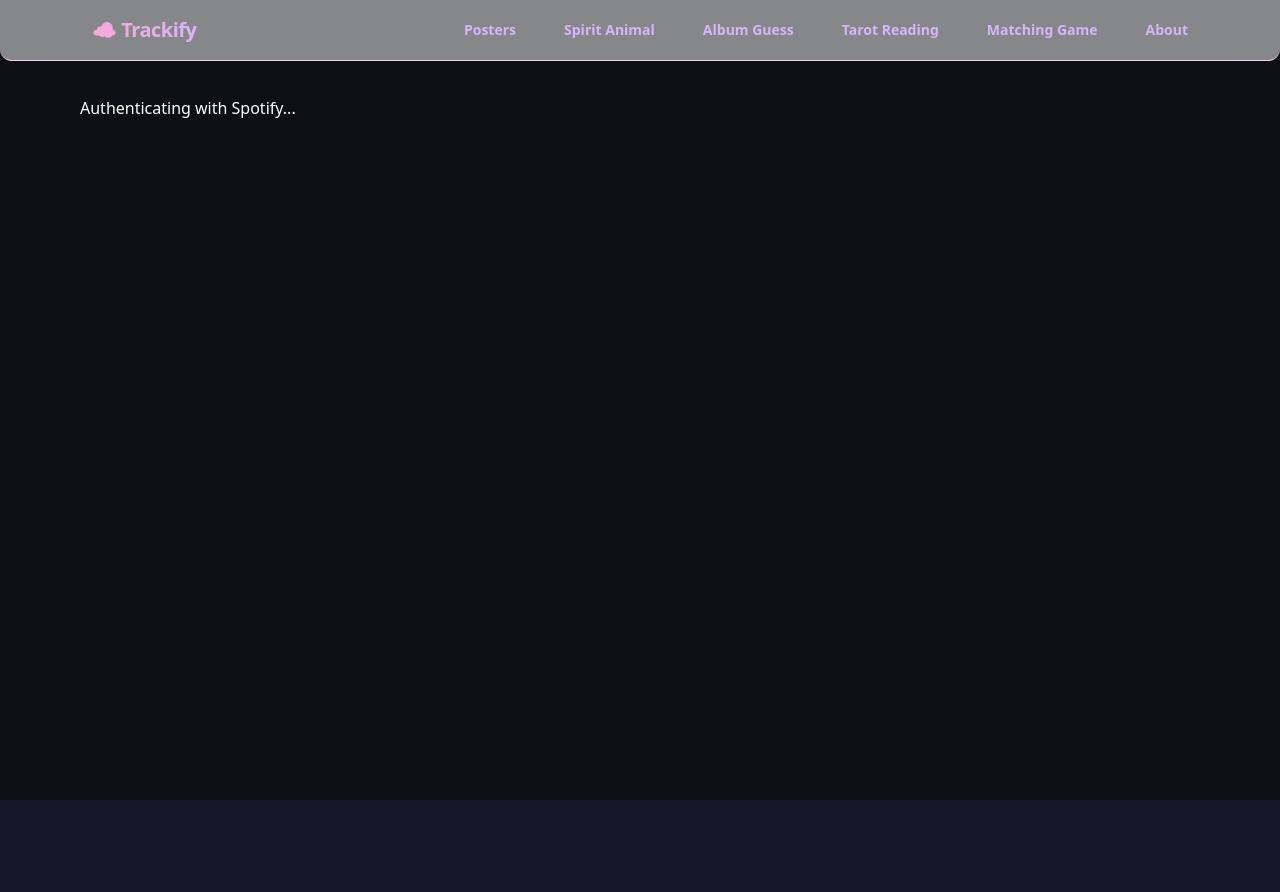
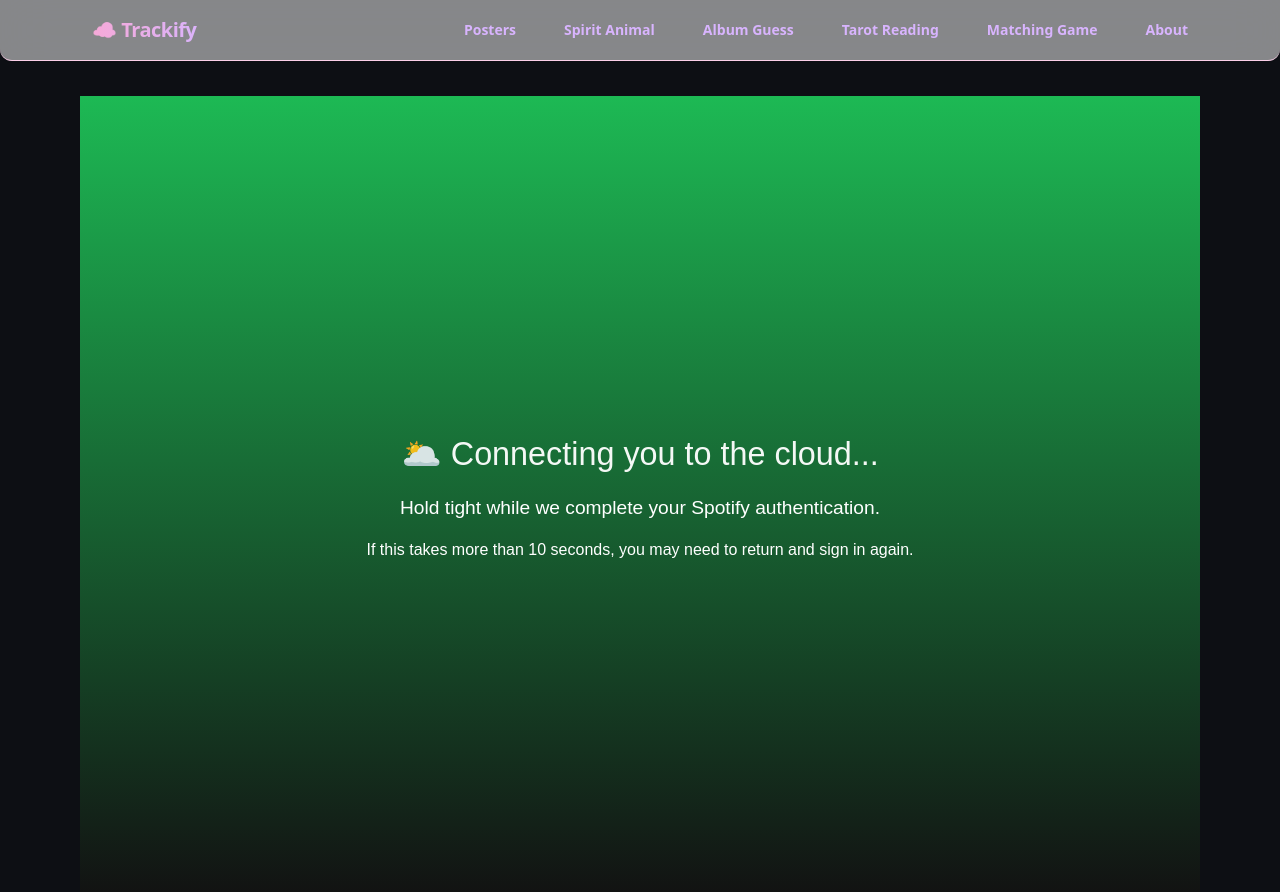
Before and after one commit to renaissancejlc/trackify, a React (Vite) app: page /callback in a window 1280 px wide. Shown: the top 892 px of the page. Before the commit the page ends 800 px from the top, so only its background shows below. Built offline with nearby package versions, Linux system fonts and the light colour scheme.

Commit message:
update callback and album game

```diff
--- a/src/pages/AlbumGuess.tsx
+++ b/src/pages/AlbumGuess.tsx
@@ -158,7 +158,7 @@ export default function AlbumGuess() {
             >
               Start Game
             </button>
-            <div className="absolute bottom-4 right-4 text-right">
+            <div className="absolute top-4 right-4 text-right z-30">
               <button
                 onClick={() => setUseArtistMode(!useArtistMode)}
                 className="px-3 py-1 bg-yellow-200 hover:bg-yellow-300 text-pink-800 rounded-full text-xs shadow-md opacity-80 hover:opacity-100 transition"
--- a/src/pages/Callback.tsx
+++ b/src/pages/Callback.tsx
@@ -41,7 +41,41 @@ const Callback = () => {
     }
   }, [navigate]);
 
-  return <p>Authenticating with Spotify...</p>;
+  return (
+    <div style={{
+      display: 'flex',
+      flexDirection: 'column',
+      justifyContent: 'center',
+      alignItems: 'center',
+      height: '100vh',
+      background: 'linear-gradient(to bottom, #1db954, #121212)',
+      color: '#fff',
+      fontFamily: "'Circular Std', sans-serif",
+      textAlign: 'center',
+      padding: '2rem'
+    }}>
+      <div style={{
+        fontSize: '2rem',
+        marginBottom: '1rem',
+        animation: 'pulse 2s infinite'
+      }}>
+        🌥️ Connecting you to the cloud...
+      </div>
+      <p style={{ fontSize: '1.2rem', marginBottom: '1rem' }}>
+        Hold tight while we complete your Spotify authentication.
+      </p>
+      <p style={{ fontSize: '1rem' }}>
+        If this takes more than 10 seconds, you may need to return and sign in again.
+      </p>
+      <style>{`
+        @keyframes pulse {
+          0% { transform: scale(1); opacity: 1; }
+          50% { transform: scale(1.05); opacity: 0.8; }
+          100% { transform: scale(1); opacity: 1; }
+        }
+      `}</style>
+    </div>
+  );
 };
 
 export default Callback;
```
